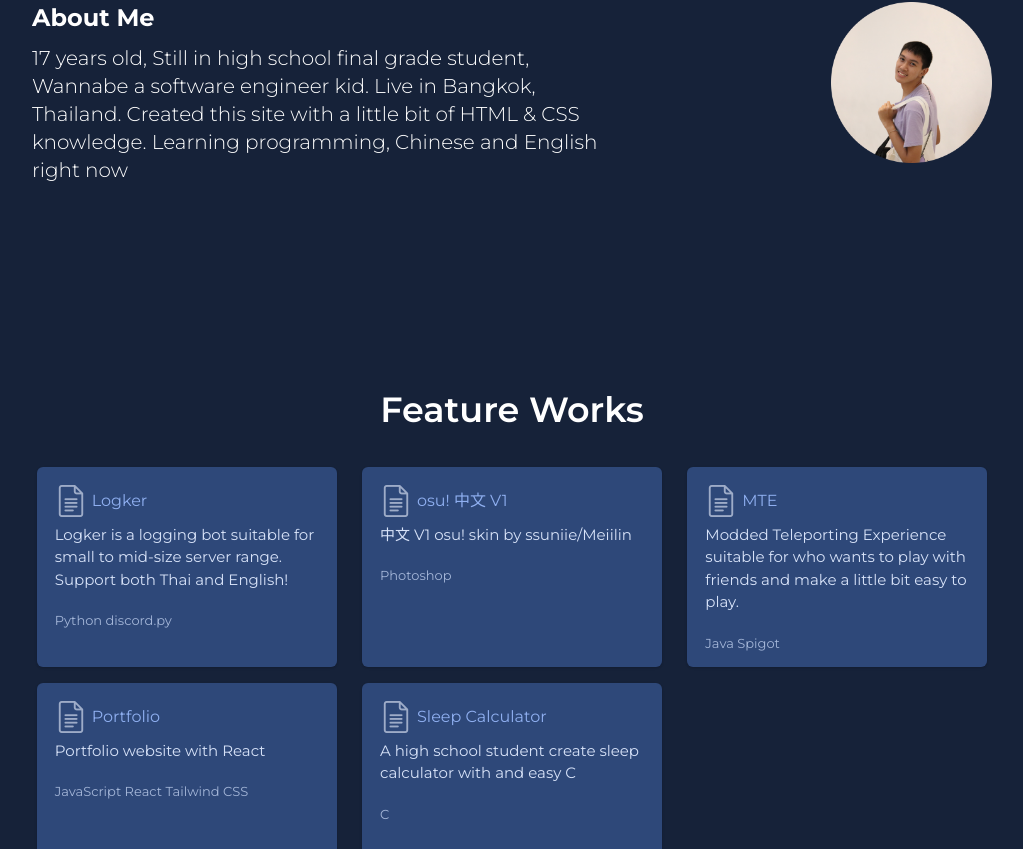
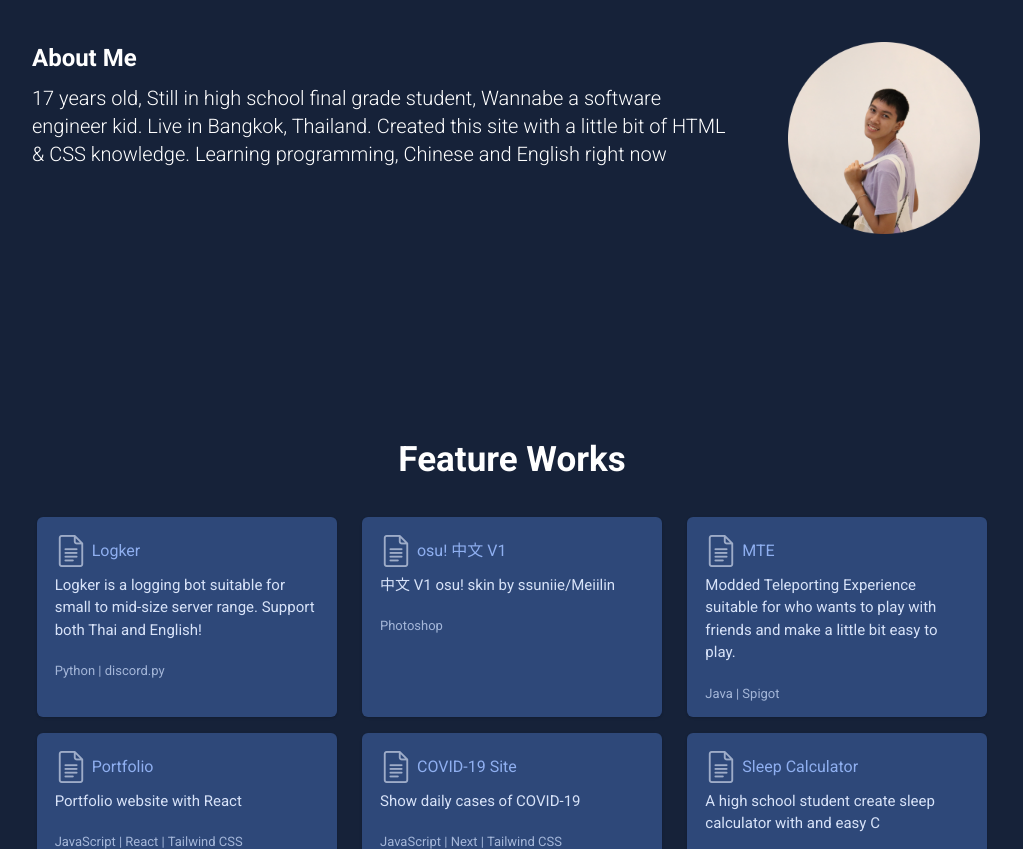
Before and after one commit to phatsanphonna/Portfolio, a React (Create React App) app: page / in a window 1280 px wide. Shown: the part 651-1500 px from the top of the page, without its empty margins (128-1151 px from the left). Built offline with nearby package versions, Linux system fonts and the light colour scheme.

Commit message:
add projects

```diff
--- a/package.json
+++ b/package.json
@@ -14,7 +14,7 @@
     "web-vitals": "^1.1.2"
   },
   "scripts": {
-    "start": "craco start HTTPS=true&&SSL_CRT_FILE=./certification/cert.pem&&SSL_KEY_FILE=key.pem",
+    "start": "craco start",
     "build": "craco build",
     "test": "craco test",
     "eject": "craco eject"
--- a/public/index.html
+++ b/public/index.html
@@ -25,12 +25,15 @@
     -->
   <link rel="preconnect" href="https://fonts.googleapis.com">
   <link rel="preconnect" href="https://fonts.gstatic.com" crossorigin>
+  <!-- <link
+        href="https://fonts.googleapis.com/css2?family=Montserrat:ital,wght@0,100;0,200;0,300;0,400;0,500;0,600;0,700;0,800;0,900;1,100;1,200;1,300;1,400;1,500;1,600;1,700;1,800;1,900&display=swap"
+        rel="stylesheet"> -->
   <link
-        href="https://fonts.googleapis.com/css2?family=Montserrat:ital,wght@0,100;0,200;0,300;0,400;0,500;0,600;0,700;0,800;0,900;1,100;1,200;1,300;1,400;1,500;1,600;1,700;1,800;1,900&display=swap"
+    href="https://fonts.googleapis.com/css2?family=Roboto:ital,wght@0,100;0,300;0,400;0,500;0,700;0,900;1,100;1,300;1,400;1,500;1,700;1,900&display=swap"
     rel="stylesheet">
   <style>
     * {
-            font-family: 'Montserrat', sans-serif;
+      font-family: 'Roboto', sans-serif;
       margin: 0;
     }
   </style>
--- a/src/components/about/About.jsx
+++ b/src/components/about/About.jsx
@@ -14,7 +14,7 @@ export default function About() {
             </div>
             <div className="image">
                 <img src="/images/profile512.png"
-                    alt="" className='w-16 md:w-32 lg:w-48' />
+                    alt="" className='w-32 md:ml-14 lg:w-48 mx-auto' />
             </div>
         </div>
     )
--- a/src/components/about/about.scss
+++ b/src/components/about/about.scss
@@ -1,4 +1,6 @@
 .About {
+    padding-top: 40px;
+
     h3 {
         padding-bottom: 10px;
     }
@@ -12,7 +14,7 @@
         margin-bottom: 0px;
     }
 
-    .image {
-        margin-left: 210px;
-    }
+    // .image {
+    //     margin-left: 210px;
+    // }
 }
--- a/src/components/footer/Footer.jsx
+++ b/src/components/footer/Footer.jsx
@@ -14,8 +14,8 @@ export default function Footer() {
                 <a href="https://www.instagram.com/ssuniie" rel="noopener noreferrer" target="_blank">
                     <img src='/images/instagram.png' alt='https://www.instagram.com/ssuniie'/>
                 </a>
-                <a href="https://www.twitter.com/SSUNIIE12" rel="noopener noreferrer" target="_blank">
-                    <img src='/images/twitter.png' alt='https://www.twitter.com/SSUNIIE12'/>
+                <a href="https://www.twitter.com/sansunssuniie" rel="noopener noreferrer" target="_blank">
+                    <img src='/images/twitter.png' alt='https://www.twitter.com/sansunssuniie'/>
                 </a>
                 <a href="https://www.github.com/ssuniie" rel="noopener noreferrer" target="_blank">
                     <img src='/images/github.png' alt='https://www.github.com/ssuniie'/>
--- a/src/components/footer/footer.scss
+++ b/src/components/footer/footer.scss
@@ -10,12 +10,14 @@
         display: flex;
         padding-bottom: 10px;
 
+
         p {
             margin-left: 20px;
             margin-right: 20px;
             margin-top: 10px;
             font-size: 14px;
             font-style: normal;
+            color: #ffffff;
         }
     }
 
--- a/src/components/header/header.scss
+++ b/src/components/header/header.scss
@@ -7,8 +7,6 @@
     margin-top: 200px;
     margin-bottom: 205px;
 
-    max-height: 700px;
-
     h1 {
         padding-bottom: 10px;
         padding-top: 10px;
--- a/src/components/works/Works.jsx
+++ b/src/components/works/Works.jsx
@@ -7,7 +7,7 @@ const projects = [
         title: 'Logker',
         desc: ('Logker is a logging bot suitable for small to mid-size server range. '
             + 'Support both Thai and English!'),
-        techName: 'Python discord.py',
+        techName: 'Python | discord.py',
         projectLink: 'https://github.com/ssuniie/Logker'
     },
     {
@@ -20,14 +20,20 @@ const projects = [
         title: 'MTE',
         desc: ('Modded Teleporting Experience suitable for '
             + 'who wants to play with friends and make a little bit easy to play.'),
-        techName: 'Java Spigot',
+        techName: 'Java | Spigot',
         projectLink: 'https://github.com/ssuniie/MTE'
     },
     {
         title: 'Portfolio',
         desc: 'Portfolio website with React',
-        techName: 'JavaScript React Tailwind CSS',
+        techName: 'JavaScript | React | Tailwind CSS',
         projectLink: 'https://github.com/ssuniie/Portfolio'
+    },
+    {
+        title: 'COVID-19 Site',
+        desc: 'Show daily cases of COVID-19',
+        techName: 'JavaScript | Next | Tailwind CSS',
+        projectLink: 'https://covid19.phatsanphon.site'
     },
     {
         title: 'Sleep Calculator',
```
Lines whose indentation alone changed are shown as unchanged.
